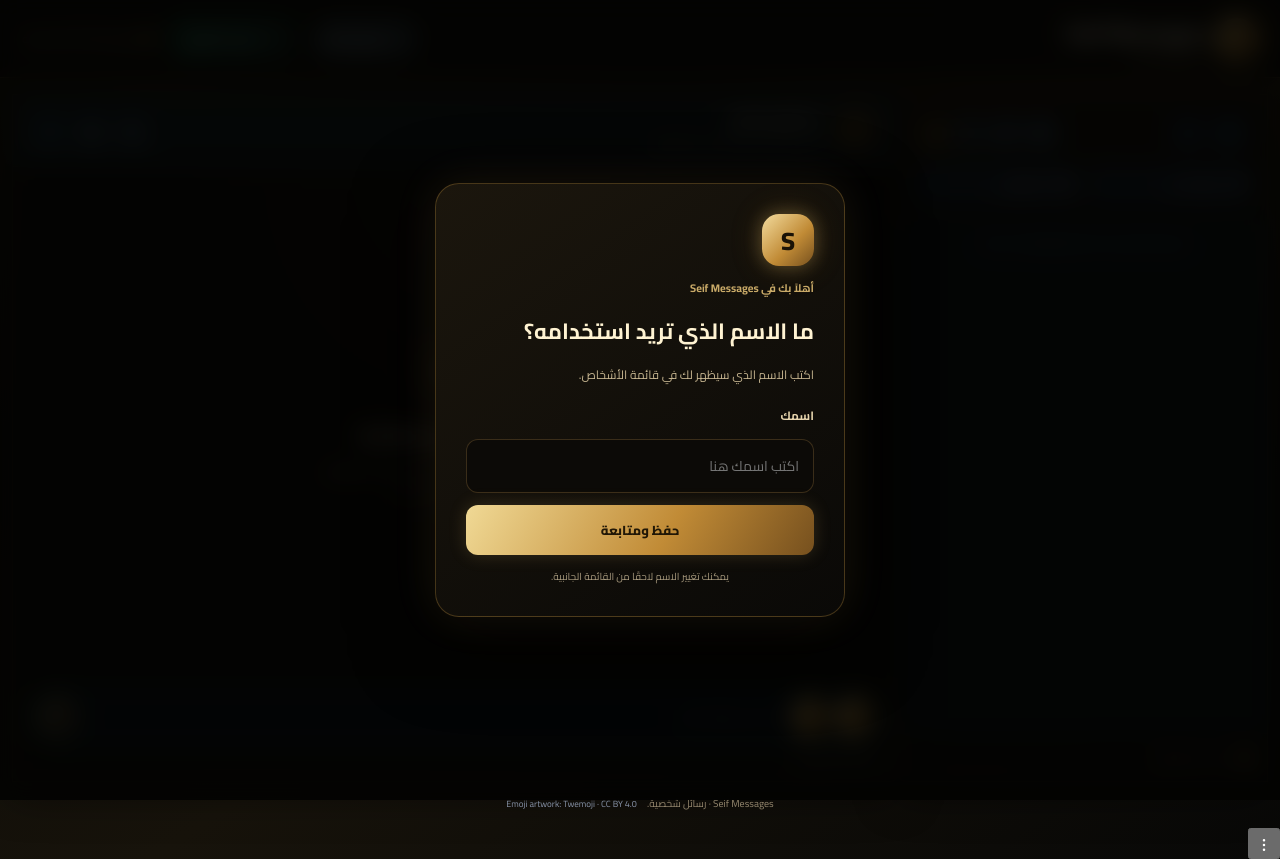
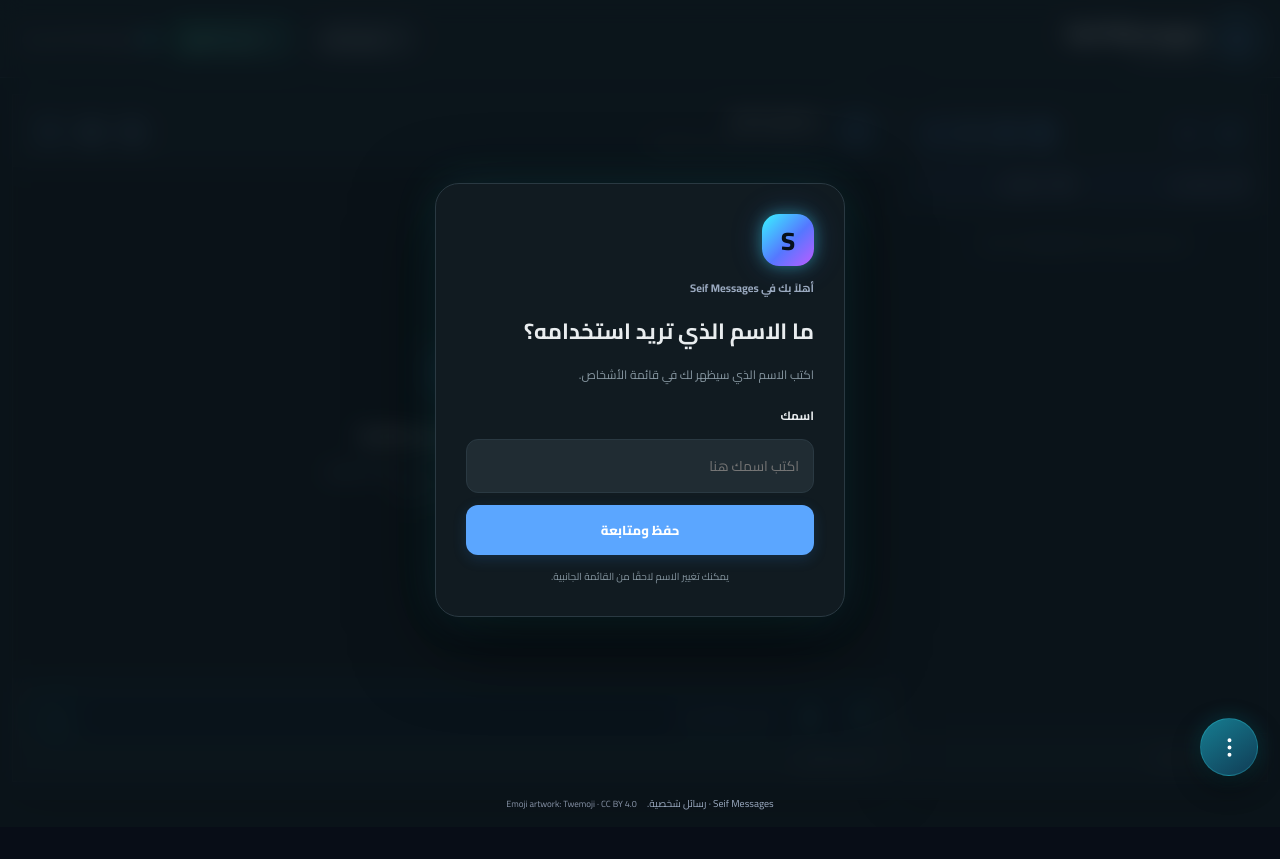
Before and after one commit to seifjaballah77-eng/wasel-social, a plain HTML site: page index.html in a window 1280 px wide. After the commit the page ends 827 px from the top, so only its background shows below. Drawn offline with nearby package versions, Linux system fonts and the light colour scheme.

Commit message:
Scope gold theme to owner device and style floating actions

```diff
--- a/style.css
+++ b/style.css
@@ -989,44 +989,14 @@ body.mobile-chat-open .topbar .profile-open {
 .appeal-sent strong{color:#f3d58c;font-size:13px}.appeal-sent p{color:#fff1d0;white-space:pre-wrap;line-height:1.8;font-size:13px}.appeal-sent small{color:#b7aa8e;font-size:10px}
 @media(max-width:620px){.seif-admin-button{min-height:31px;padding:5px 8px;font-size:10px}.seif-admin-panel{padding:18px 14px}.suspension-card{padding:22px 17px}}
 
-/* Complete Seif Messages gold + black visual identity */
-:root{--neon-cyan:#e6bd67;--neon-blue:#c9953e;--neon-violet:#9b7435;--neon-line:rgba(230,189,103,.24)}
-html,body{background:#080807!important;color:#f5eedf!important}
-body{background:radial-gradient(ellipse at 12% 8%,rgba(199,151,62,.12),transparent 34%),radial-gradient(ellipse at 90% 0%,rgba(230,189,103,.10),transparent 32%),linear-gradient(145deg,#080807,#17130b 55%,#080807)!important}
-.topbar{background:rgba(10,9,7,.9)!important;border-bottom:1px solid rgba(230,189,103,.28)!important;box-shadow:0 5px 28px rgba(230,189,103,.07)!important}
-.brand{color:#fff5dc!important}.brandmark,.namebrand{background:linear-gradient(135deg,#f3dc9e,#c18b36 58%,#76501e)!important;color:#1a1206!important;box-shadow:0 0 18px rgba(230,189,103,.32),0 0 34px rgba(193,139,54,.18)!important}
-.brand small{color:#d4b875!important}.secure{color:#c8b991!important}.secure i,.pulse{background:#e6bd67!important;box-shadow:0 0 10px #e6bd67aa,0 0 0 4px #e6bd6718!important}
-.identity{color:#f2dfae!important;background:#20190e!important;border-color:#70572d!important}
-.panel{background:linear-gradient(145deg,rgba(24,20,13,.98),rgba(10,10,9,.98))!important;border:1px solid rgba(230,189,103,.23)!important;box-shadow:0 12px 42px #0008,inset 0 1px #ffffff08,0 0 24px #e6bd6709!important}
-.eyebrow{color:#c9aa68!important}.sidehead h1,.chatperson h2,.welcome h3{color:#fff3d2!important}
-.people-count{background:#332713!important;color:#f2d58c!important;border:1px solid #7b5c2d!important}
-.searchbox{background:#100e0a!important;border-color:#604b29!important;color:#b59a62!important}.searchbox input{color:#fff3d2!important}
-.searchbox input::placeholder,.messageform input::placeholder{color:#9b8966!important}
-.person{color:#f2e8d3!important}.person:hover{background:#e6bd670d!important;border-color:#e6bd6726!important}
-.person.active{background:linear-gradient(100deg,#e6bd671f,#c18b3610)!important;border-color:#d2a95777!important;box-shadow:inset 0 0 18px #e6bd6708!important}
-.avatar{background:linear-gradient(145deg,#4b3718,#20190f)!important;color:#f2d58c!important;border:1px solid #9d773b77!important;box-shadow:0 0 14px #e6bd6714!important}
-.online{color:#a8d6a4!important}.offline{color:#9d927c!important}.dot.online{background:#b7d89c!important;box-shadow:0 0 8px #b7d89c!important}
-.sidefoot{border-top-color:#e6bd671c!important;color:#a89a7e!important}
-.editname{background:#151109!important;border-color:#70572d!important;color:#f2d58c!important}.editname:hover{background:#241b0d!important}
-.peoplehint{background:#e6bd670a!important;color:#c4b18b!important;border:1px solid #e6bd671c!important}
-.chathead{border-bottom-color:#e6bd6722!important}.chatperson p{color:#b8a984!important}
-.headbadge{color:#f2d58c!important;background:#e6bd6710!important;border:1px solid #e6bd6733!important}
-.chatlog{background:radial-gradient(ellipse at 50% 0%,#c18b360b,transparent 45%),#0b0a08!important}
-.welcome{color:#b8a984!important}.welcomeicon{background:linear-gradient(145deg,#e6bd671c,#9b74351c)!important;color:#f2d58c!important;border:1px solid #e6bd6740!important;box-shadow:0 0 25px #e6bd6710!important}
-.bubble{background:#211b11!important;color:#f3ead7!important;border:1px solid #c5a15c26!important;box-shadow:0 4px 18px #0003!important}
-.bubble.mine{background:linear-gradient(135deg,#806027,#bd9143 62%,#68491d)!important;border:1px solid #f2d58c66!important;color:#fff9eb!important;box-shadow:0 0 18px #e6bd6712!important}
-.stamp{color:#a99b80!important}.mine .stamp{color:#fff0c8!important}
-.statusline{color:#b8a984!important}.statusline.error{color:#ff9b91!important}
-.composerwrap{border-top-color:#e6bd6726!important;background:#0c0b09!important}
-.toolbutton{background:#e6bd6712!important;color:#f2d58c!important;border:1px solid #e6bd6730!important}
-.composerhint,.privacyhint,footer{color:#93866d!important}
-.messageform input{background:#100e0a!important;border-color:#70572d66!important;color:#fff3d2!important}
-.messageform input:focus{border-color:#e6bd67!important;background:#151109!important;box-shadow:0 0 0 3px #e6bd6714,0 0 15px #e6bd6714!important}
-.messageform button,.namecard button{background:linear-gradient(120deg,#f0d995,#c18b36 58%,#76501e)!important;color:#211706!important;box-shadow:0 0 18px #e6bd672e!important}
-.messageform button:hover,.namecard button:hover{filter:brightness(1.1);box-shadow:0 0 25px #e6bd6744!important}
-.setupnotice{background:#21190d!important;border-color:#84652e!important;color:#f2d58c!important}
-.nameoverlay{background:#030302d9!important}.namecard{background:linear-gradient(145deg,#1b160d,#0a0907)!important;border-color:#b88b3955!important;box-shadow:0 0 45px #e6bd6718,0 24px 80px #000b!important}
-.namecard h2{color:#fff3d2!important}.namecard p{color:#c5b48f!important}.namecard label{color:#e6d4ad!important}
-.namecard input{background:#0c0a07!important;border-color:#70572d77!important;color:#fff3d2!important}
-.namecard input:focus{border-color:#e6bd67!important;box-shadow:0 0 0 3px #e6bd6718,0 0 18px #e6bd6714!important}
-.namecard small{color:#a89a7e!important}.nameerror{color:#ff9b91!important}
+/* Floating quick actions and owner-only appearance controls */
+.seif-floating-actions{position:fixed;z-index:1800;right:22px;bottom:24px;display:flex;flex-direction:column;align-items:flex-end;gap:10px;direction:rtl}
+.seif-floating-toggle{width:58px;height:58px;border:1px solid var(--neon-line);border-radius:50%;display:grid;place-items:center;background:linear-gradient(145deg,#167d91,#103c55);color:#fff;box-shadow:0 10px 28px #0007,0 0 22px #10c7dc33;cursor:pointer}
+.seif-floating-toggle .ui-icon{width:25px;height:25px}
+.seif-floating-menu{display:flex;flex-direction:column;align-items:flex-end;gap:8px}
+.seif-floating-menu[hidden]{display:none!important}
+.seif-floating-action{display:flex;align-items:center;gap:10px;min-height:42px;padding:9px 13px;border:1px solid var(--neon-line);border-radius:24px;background:var(--panel-bg,#111c2a);color:var(--text,#eef5fb);box-shadow:0 6px 20px #0006;cursor:pointer;font:inherit;font-size:12px}
+.seif-floating-action .ui-icon{width:18px;height:18px}
+.seif-floating-action:hover,.seif-floating-toggle:hover{filter:brightness(1.15);transform:translateY(-1px)}
+.admin-gold-toggle{display:block;width:100%;margin:0 0 16px;padding:12px 14px;border:1px solid #b88b39;border-radius:12px;background:#171b24;color:#f0d18b;font:inherit;font-weight:800;cursor:pointer}
+@media(max-width:620px){.seif-floating-actions{right:14px;bottom:78px}.seif-floating-toggle{width:54px;height:54px}.seif-floating-action{min-height:40px}}
```
